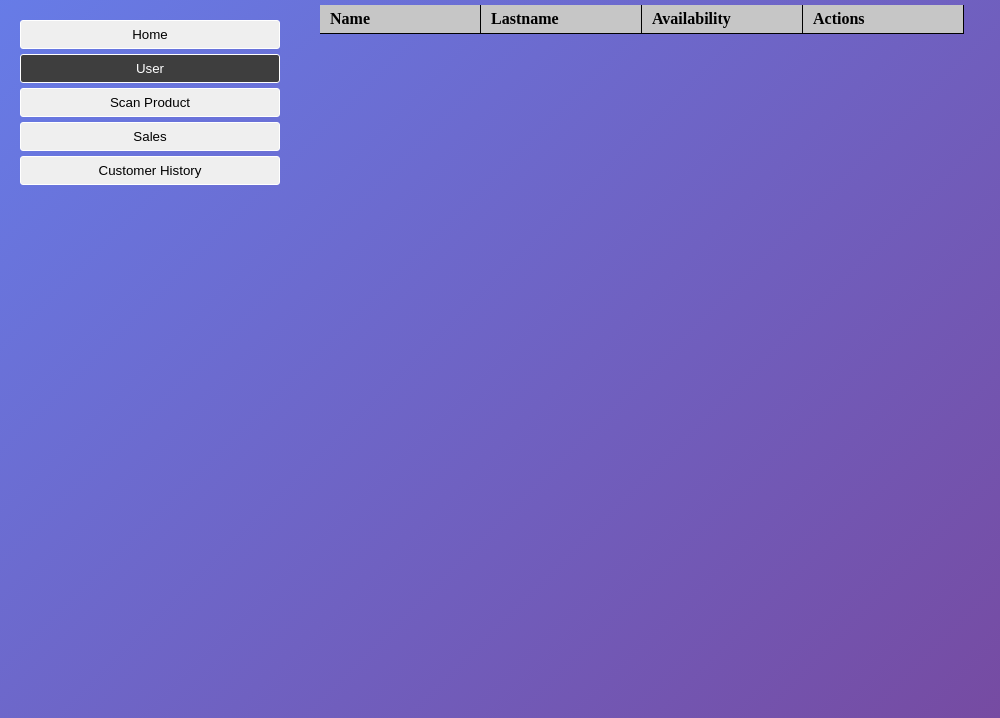
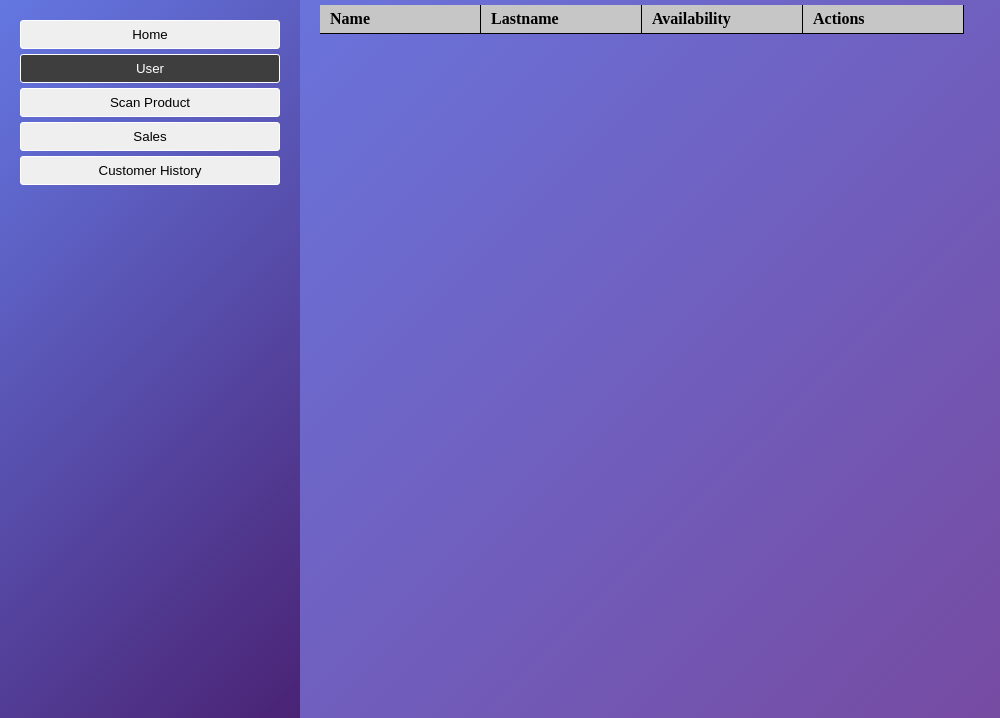
Before and after one commit to jian1219/grocery-store, an Electron app: page user.html in a window 1000 px wide. Shown: the part 82-800 px from the top of the page. Drawn offline with Linux system fonts and the light colour scheme; no server answers.

Commit message:
Updated project with new files

```diff
--- a/css/customerHistory.css
+++ b/css/customerHistory.css
@@ -10,7 +10,8 @@
 }
 
 .nav{
-    margin-top: 30px;
+    padding-top: 30px;
+    background: linear-gradient(135deg, #667eea, #4a2374);
 }
 .h1-center{
     text-align: center;
--- a/css/dashboard.css
+++ b/css/dashboard.css
@@ -9,7 +9,8 @@
     grid-template-columns: 300px 1fr;
 }
 .nav{
-    margin-top: 30px;
+    padding-top: 30px;
+    background: linear-gradient(135deg, #667eea, #4a2374);
 }
 .h1-center{
     text-align: center;
--- a/css/sales.css
+++ b/css/sales.css
@@ -10,7 +10,8 @@
 }
 
 .nav{
-    margin-top: 30px;
+    padding-top: 30px;
+    background: linear-gradient(135deg, #667eea, #4a2374);
 }
 .h1-center{
     text-align: center;
--- a/css/scanProduct.css
+++ b/css/scanProduct.css
@@ -10,7 +10,8 @@
 }
 
 .nav{
-    margin-top: 30px;
+    padding-top: 30px;
+    background: linear-gradient(135deg, #667eea, #4a2374);
 }
 .h1-center{
     text-align: center;
--- a/css/user.css
+++ b/css/user.css
@@ -10,7 +10,8 @@
 }
 
 .nav{
-    margin-top: 30px;
+    padding-top: 30px;
+    background: linear-gradient(135deg, #667eea, #4a2374);
 }
 .h1-center{
     text-align: center;
```
